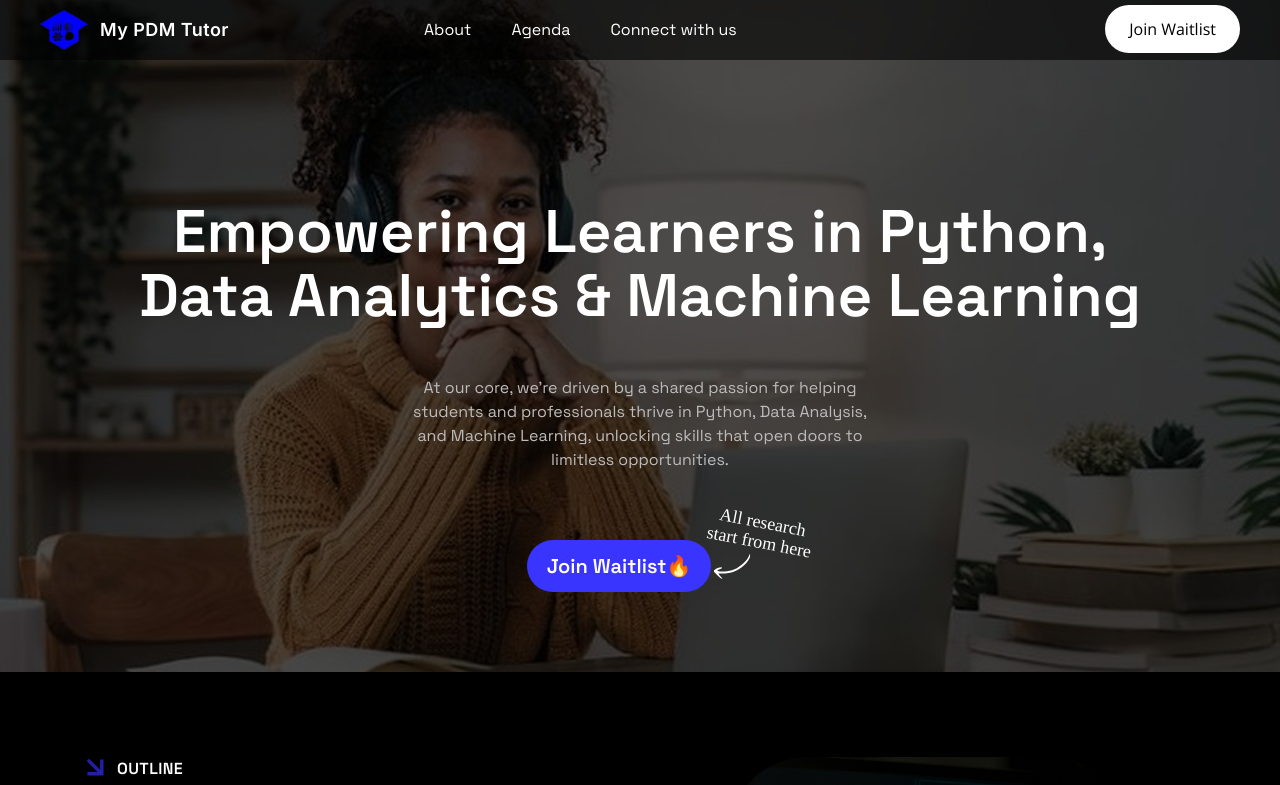
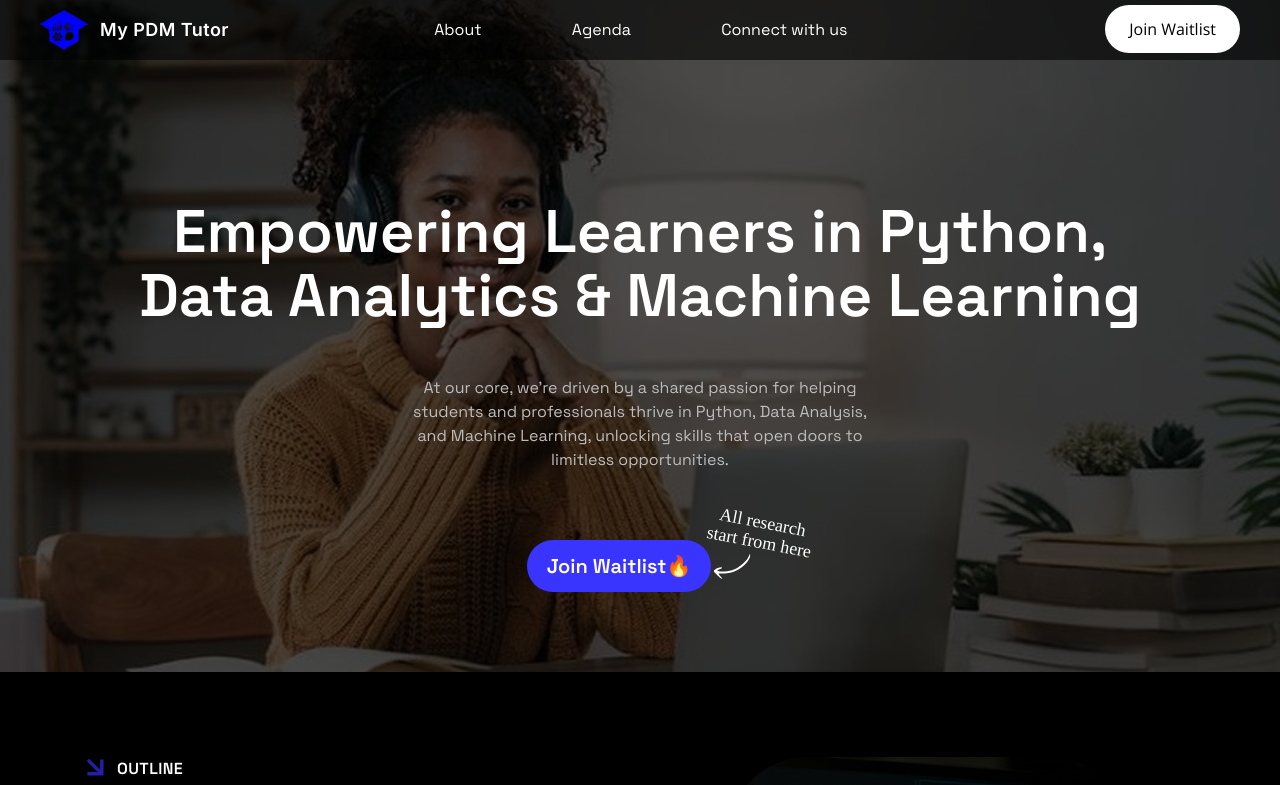
Before and after one commit to PhoinixTechnologies/pdm-waitlist, a React (Vite) app: page / in a window 1280 px wide. Shown: the top 785 px of the page. Built offline with nearby package versions, Linux system fonts and the light colour scheme; a web font is replaced by a local one.

Commit message:
Nav fixed

```diff
--- a/src/Navbar.jsx
+++ b/src/Navbar.jsx
@@ -100,9 +100,10 @@ const joinAnimate = {
 
 
 const Navbar = () => {
-    const [isvisible, setIsvisible] = useState(false);
-    const linkVisibility = () => {
-        setIsvisible(!isvisible)
+    const [isMenuOpen, setIsMenuOpen] = useState(false);
+
+    const toggleMenu = () => {
+        setIsMenuOpen(!isMenuOpen);
     }
 
     return (
@@ -111,62 +112,107 @@ const Navbar = () => {
                 variants={navAnimate}
                 initial='initial'
                 animate='visible'
-    className=" bg-black/60  flex flex-col md:flex-row  md:justify-between md:items-center py-3  absolute inset-x-0 top-0 h-15">
-      <div className='flex justify-between px-10   items-center'>
+                className="bg-black/60 flex flex-col md:flex-row md:justify-between md:items-center py-3 absolute inset-x-0 top-0 h-15"
+            >
+                <div className='flex justify-between px-10 items-center'>
                     <div className="text-white flex items-center gap-3 h-max text-lg font-semibold max-w-50">
                         <LazyLoadImage src={logo} alt="" className='w-12' />
-          <a href="#"><motion.h3
+                        <a href="#">
+                            <motion.h3
                                 variants={logoTextAnimate}
                                 whileHover='hover'
-          className='font-logo tracking-wide hidden md:block'>My PDM Tutor</motion.h3></a>
+                                className='font-logo tracking-wide hidden md:block'
+                            >
+                                My PDM Tutor
+                            </motion.h3>
+                        </a>
                     </div>
-        <div className='flex' className='' onClick={linkVisibility}>
-        <svg xmlns="http://www.w3.org/2000/svg" width="24" height="24" viewBox="0 0 24 24" fill="none" id='btn1' className='md:hidden'>
+                    <div className='flex md:hidden' onClick={toggleMenu}>
+                        <svg xmlns="http://www.w3.org/2000/svg" width="24" height="24" viewBox="0 0 24 24" fill="none">
                             <rect width="24" height="24" fill="black" fillOpacity="0.32"/>
                             <path d="M3 17H21V15H3V17Z" fill="white"/>
                             <path d="M3 9H21V7H3V9Z" fill="white"/>
                         </svg>
                     </div>
                 </div>
+
+                {/* Desktop View - Always Visible */}
+                <div className=' w-[70%] hidden justify-between md:flex md:items-center md:gap-x-10 md:pr-10'>
+                    <div className="w-[60%] text-white flex items-center justify-evenly font-normal font-link gap-x-10">
+                        <motion.a
+                            variants={linkHoveAnimate}
+                            whileHover='hover'
+                            href="#about"
+                        >
+                            About
+                        </motion.a>
+                        <motion.a
+                            variants={linkHoveAnimate}
+                            whileHover='hover'
+                            href="#Agenda"
+                        >
+                            Agenda
+                        </motion.a>
+                        <motion.a
+                            variants={linkHoveAnimate}
+                            whileHover='hover'
+                            href="#connect"
+                        >
+                            Connect with us
+                        </motion.a>
+                    </div>
+                    <motion.div variants={joinAnimate}>
+                        <Link to="/join" className="flex  justify-evenly bg-white rounded-full px-6 py-3 items-center">
+                            Join Waitlist
+                        </Link>
+                    </motion.div>
+                </div>
+
+                {/* Mobile View - Conditional with Animation */}
                 <AnimatePresence>
-        {!isvisible && (
+                    {isMenuOpen && (
                         <motion.div
                             variants={dropDownAnimate}
                             initial='initial'
                             animate='visible'
                             exit='exit'
-            className='mt-2 md:mt-0 bg-black/60 md:bg-transparent px-10 py-2 flex flex-col md:flex-row items-end md:items-center gap-y-3 gap-x-3 md:min-w-[70%] md:justify-between  md:flex'>
-            <AnimatePresence>
-              {!isvisible && (
+                            className='md:hidden mt-2 bg-black/60 px-10 py-2 flex flex-col items-end gap-y-3'
+                        >
                             <motion.div
                                 variants={linkAnimate}
-                className=" overflow-hidden flex text-white gap-x-10 items-end md:items-center md:justify-center font-normal font-link max-w-80 flex-col md:flex-row gap-y-3 " >
+                                className="overflow-hidden flex text-white flex-col gap-y-3 font-normal font-link"
+                            >
                                 <motion.a
                                     variants={linkHoveAnimate}
                                     whileHover='hover'
-                href="#about">About</motion.a>
+                                    href="#about"
+                                >
+                                    About
+                                </motion.a>
                                 <motion.a
                                     variants={linkHoveAnimate}
                                     whileHover='hover'
-                href="#Agenda">Agenda</motion.a>
+                                    href="#Agenda"
+                                >
+                                    Agenda
+                                </motion.a>
                                 <motion.a
                                     variants={linkHoveAnimate}
                                     whileHover='hover'
-                href="#connect">Connect with us</motion.a>
+                                    href="#connect"
+                                >
+                                    Connect with us
+                                </motion.a>
                             </motion.div>
-              )}
-
-            <motion.div
-            variants={joinAnimate}
-            className='overflow-hidden '>
-              <Link to="/join" className=" font- flex justify-center bg-white rounded-full px-6 py-3 max-w-40 items-center">Join Waitlist</Link>
+                            <motion.div variants={joinAnimate} className='overflow-hidden'>
+                                <Link to="/join" className="flex justify-center bg-white rounded-full px-6 py-3 items-center">
+                                    Join Waitlist
+                                </Link>
                             </motion.div>
-          </AnimatePresence>
                         </motion.div>
                     )}
                 </AnimatePresence>
             </motion.nav>
-
         </AnimatePresence>
     );
 };
```
Lines whose indentation alone changed are shown as unchanged.
